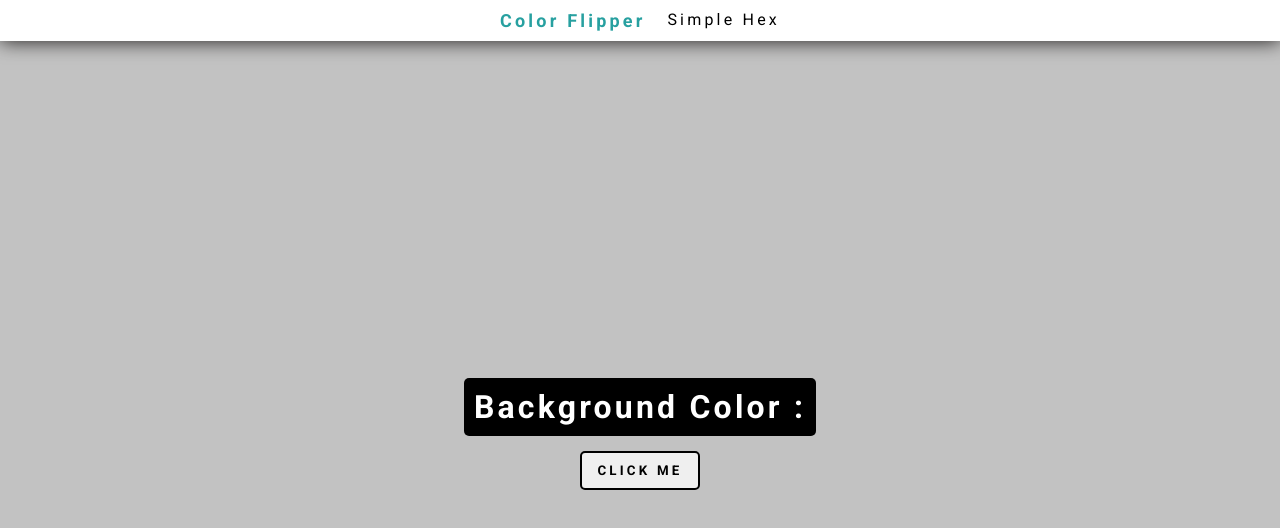
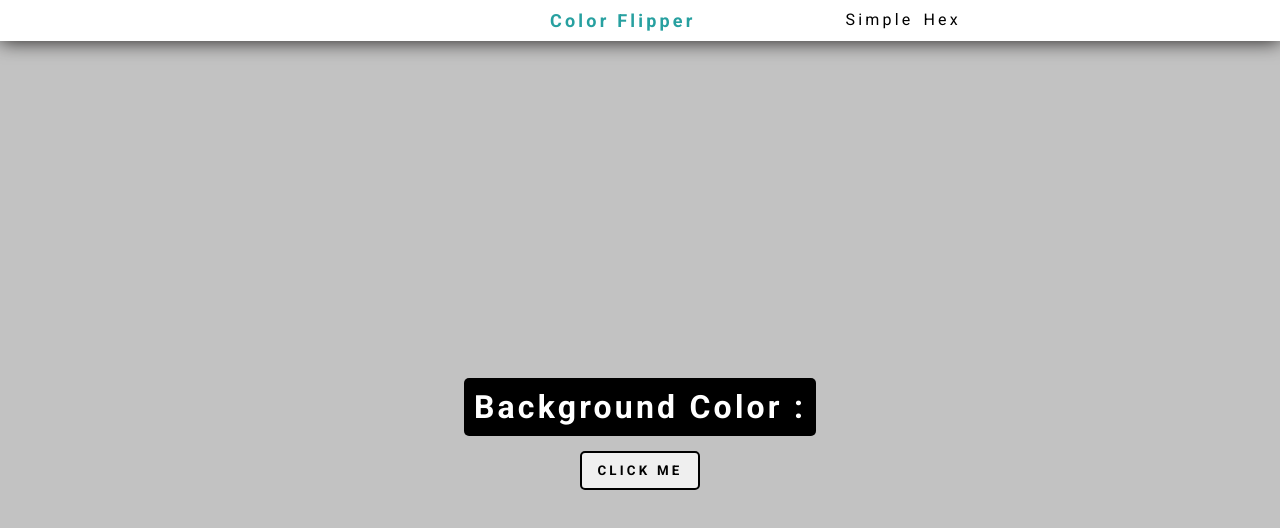
Before and after one commit to razahaider/build-15-JS-projects---repo, a plain HTML site: page Project-1 background color flipper/index.html in a window 1280 px wide. Drawn offline with Linux system fonts and the light colour scheme.

Commit message:
formatting app-name, color-simple, hex and click-me border

```diff
--- a/Project-1 background color flipper/index.html
+++ b/Project-1 background color flipper/index.html
@@ -13,7 +13,8 @@
 <body>
   <header>
     <div class="app-name"> Color Flipper</div>
-    <div class="color-code">Simple Hex</div>
+    <div class="color-simple">Simple</div>
+    <div class="color-hex">Hex</div>
   </header>
   <div class="container">
     <h1 class="color-name">Background Color : </h1>
--- a/Project-1 background color flipper/style.css
+++ b/Project-1 background color flipper/style.css
@@ -14,27 +14,43 @@
 header{
   z-index: 999;
   display: flex;
-  justify-content: space-between;
-  padding:10px 500px;
+  padding:10px 100px;
   background-color: white;
   box-shadow: 0.2px 0.2px 20px rgb(39, 35, 34);
+}
+
+.app-name{
+  color: rgb(39, 160, 160);
+  font-size: large;
+  font-weight: bolder;
+  padding: 0px 100px 0px 450px;
+}
+.color-simple{
+padding: 0px 5px;
+padding-left: 50px;
+}
+
+.color-hex:hover, .color-simple:hover{
+  cursor: pointer;
+  color: rgb(39, 160, 160);;
+
+}
+.color-hex{
+  padding: 0px 5px;
 }
 .container{
   background-color: rgba(0, 0, 0, 0.24);
   width: 100%;
+
   height: 100vh;
   display:flex;
   align-items: center;
   justify-content: center;
   flex-direction: column;
 }
-.app-name{
-  color: rgb(39, 160, 160);
-  font-size: large;
-  font-weight: bolder;
-}
 
 h1{
+  min-height: 10px;
   background-color: black;
   color: white;
   padding: 10px 10px;
@@ -55,3 +71,9 @@ h1{
   -ms-border-radius: 5px;
   -o-border-radius: 5px;
 }
+#click-me:hover,active{
+  cursor: pointer;
+  background-color: black;
+  color: white;
+  border: 2px solid black;
+}
```
